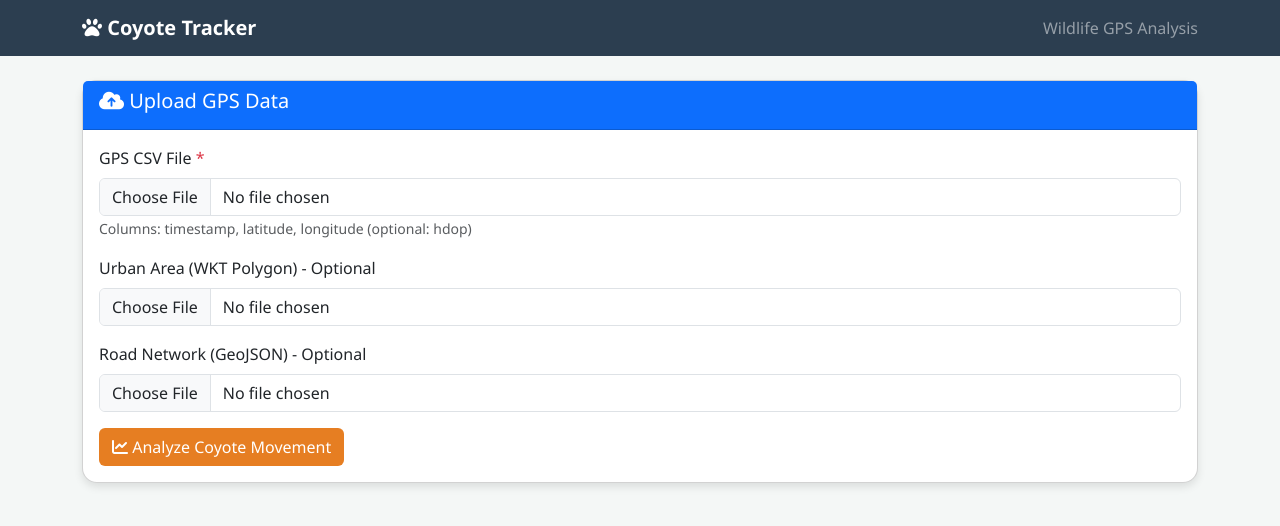
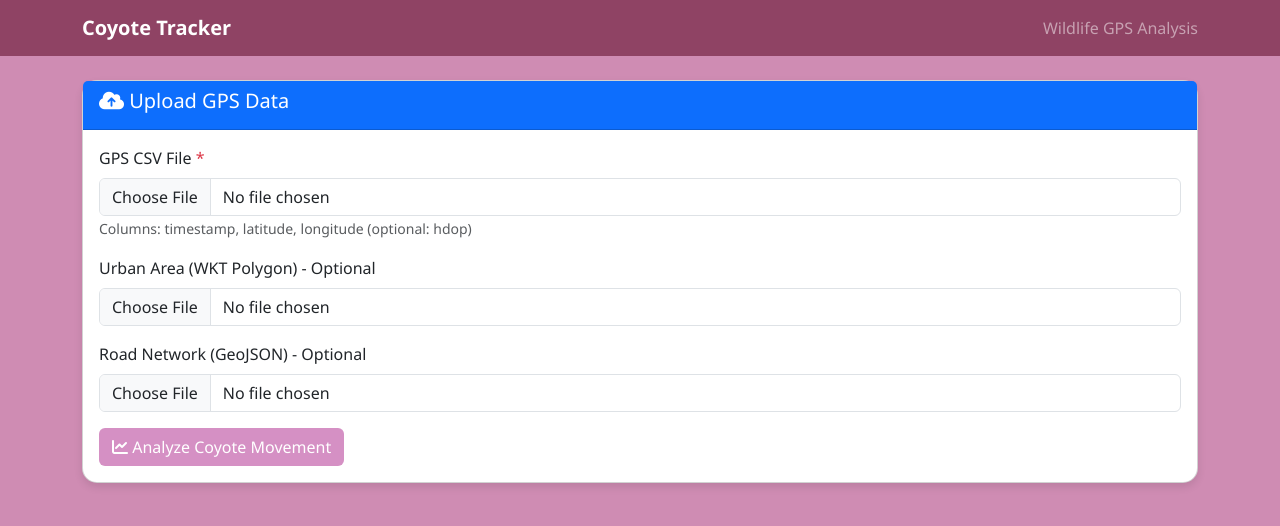
Before and after one commit to aebrown512/wildlife-monitoring, a Flask app: page / in a window 1280 px wide. Shown: the top 526 px of the page. Run offline with Flask 3, Linux system fonts and the light colour scheme; some libraries are stand-ins or nearby versions.

Commit message:
modified:   templates/index.html

```diff
--- a/templates/index.html
+++ b/templates/index.html
@@ -7,15 +7,15 @@
     <link href="https://cdn.jsdelivr.net/npm/bootstrap@5.3.0-alpha1/dist/css/bootstrap.min.css" rel="stylesheet">
     <link rel="stylesheet" href="https://cdnjs.cloudflare.com/ajax/libs/font-awesome/6.0.0/css/all.min.css">
     <style>
-        body { background: #f4f7f6; font-family: 'Segoe UI', Tahoma, Geneva, Verdana, sans-serif; }
-        .navbar { background-color: #2c3e50; }
+        body { background: #cf8cb3; font-family: 'Segoe UI', Tahoma, Geneva, Verdana, sans-serif; }
+        .navbar { background-color: #8f4364; }
         .navbar-brand { color: white !important; font-weight: bold; }
         .card { border-radius: 15px; box-shadow: 0 4px 8px rgba(0,0,0,0.1); margin-bottom: 20px; }
-        .btn-coyote { background-color: #e67e22; color: white; }
-        .btn-coyote:hover { background-color: #d35400; color: white; }
+        .btn-coyote { background-color: #d590c4; color: white; }
+        .btn-coyote:hover { background-color: #b37a85; color: white; }
         #map-container iframe { width: 100%; height: 500px; border: none; border-radius: 10px; }
         .prediction-card { background: linear-gradient(135deg, #667eea 0%, #764ba2 100%); color: white; }
-        .alert-item { border-left: 4px solid #e74c3c; background: #fff5f5; }
+        .alert-item { border-left: 4px solid #632143; background: #fff5f5; }
         .table-sm { font-size: 0.9rem; }
         .spinner { display: none; position: fixed; top: 50%; left: 50%; transform: translate(-50%,-50%); z-index: 9999; }
     </style>
@@ -24,7 +24,7 @@
 
 <nav class="navbar navbar-dark">
     <div class="container">
-        <span class="navbar-brand"><i class="fas fa-paw"></i> Coyote Tracker</span>
+        <span class="navbar-brand"><i class=""></i> Coyote Tracker</span>
         <span class="text-white-50">Wildlife GPS Analysis</span>
     </div>
 </nav>
```
